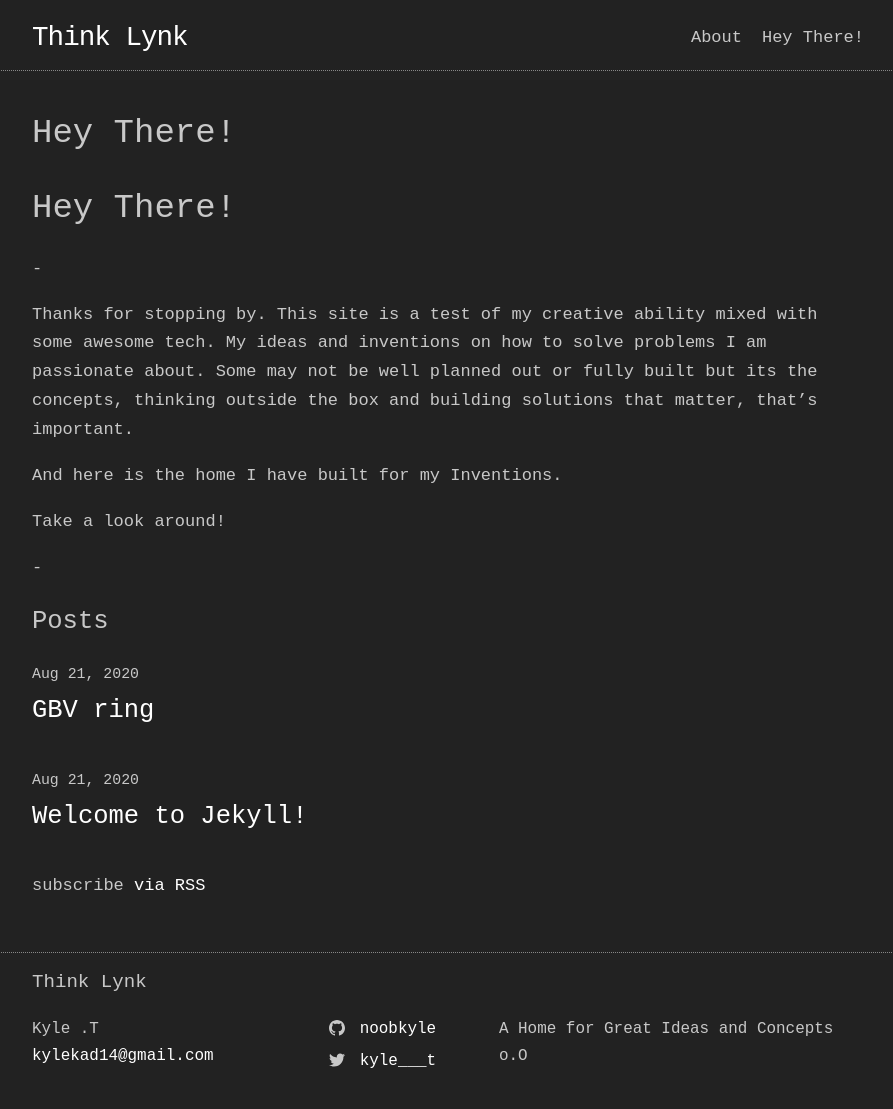
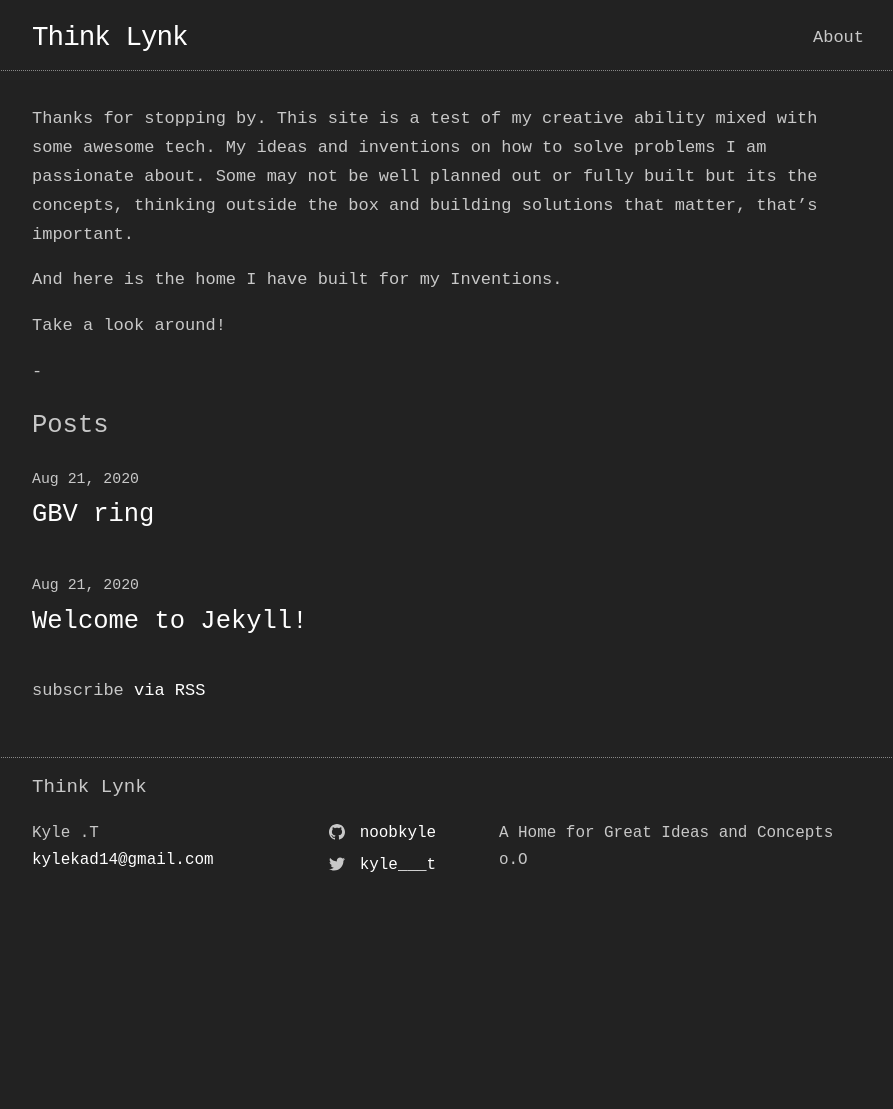
Before and after one commit to NoobKyle/ThinkLynk, a Jekyll site: the page built from index.markdown, in a window 1280 px wide. Shown: the whole page, without its empty margins (192-1085 px from the left). Built offline with Jekyll 4.4.1, drawn with Linux system fonts in a browser that asks for light colours; our own code applies the rules of GitHub Pages for plain Markdown files; after the commit the page ends 914 px from its top, so only the background shows below that.

Commit message:
site update

```diff
--- a/index.markdown
+++ b/index.markdown
@@ -5,9 +5,6 @@
 layout: home
 ---
 
-
-# Hey There!
--
 
 Thanks for stopping by. This site is a test of my creative ability mixed with some awesome tech.
 My ideas and inventions on how to solve problems I am passionate about. Some may not be well planned out or fully built but its the concepts, thinking outside the box and building solutions that matter, that's important.
```
